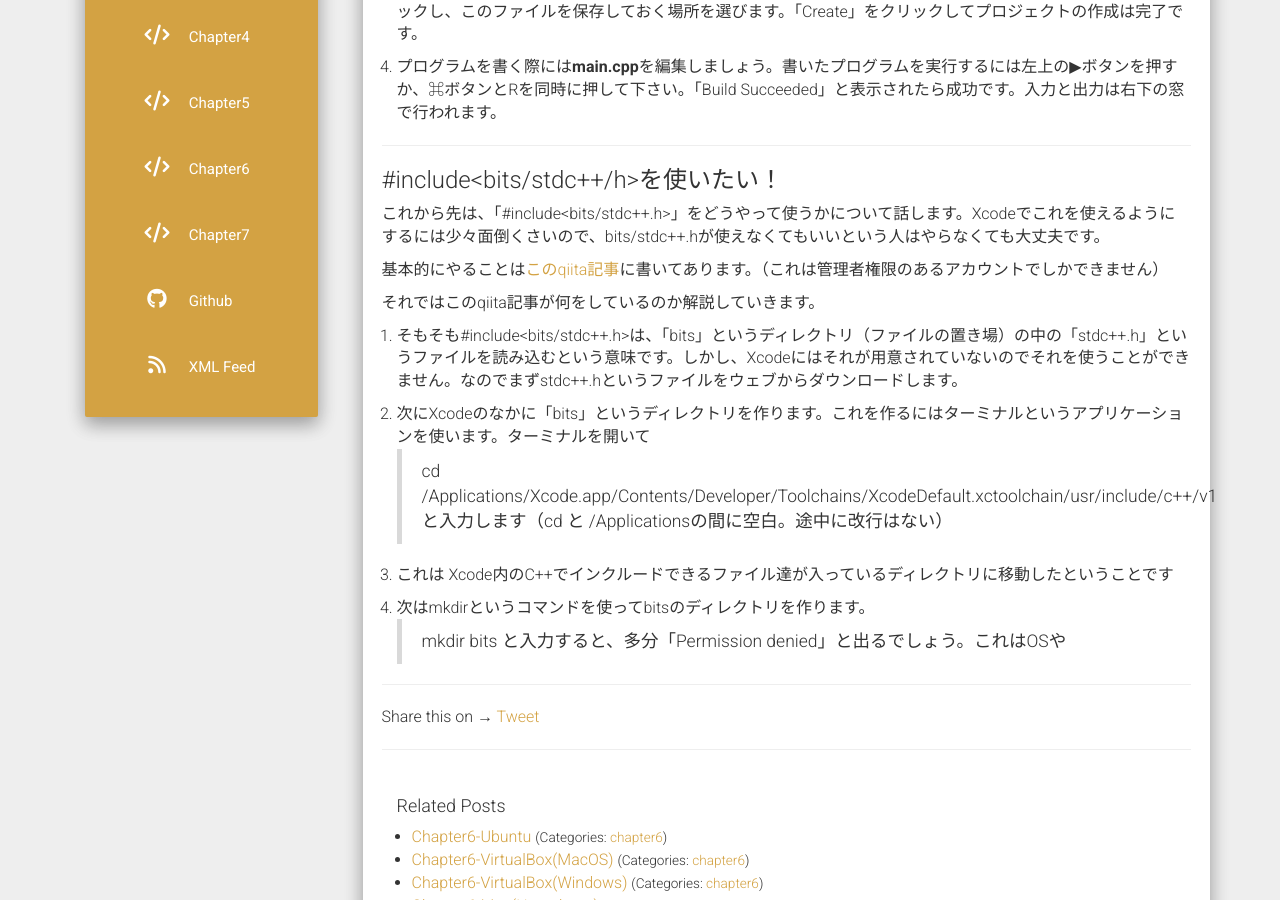
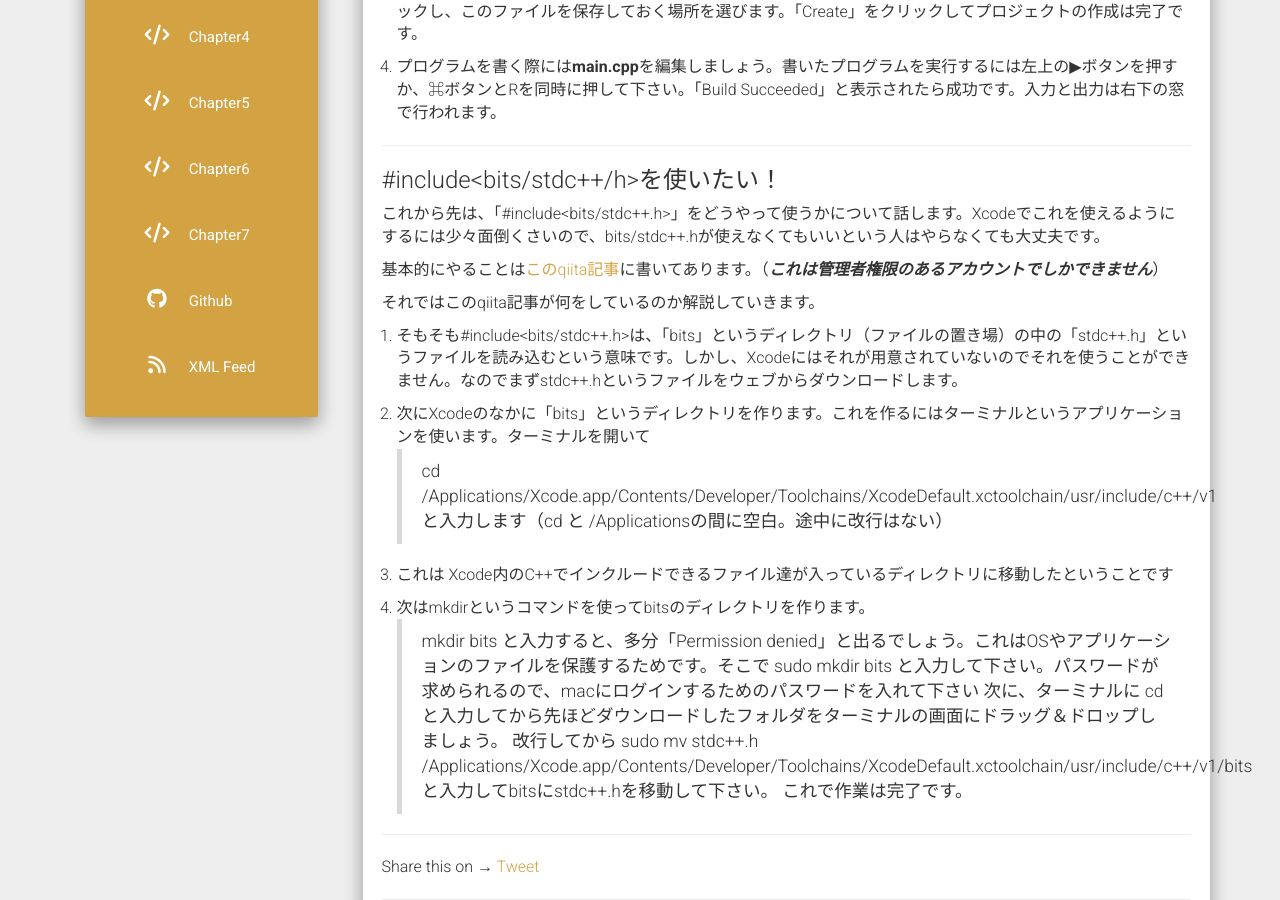
Before and after one commit to TKPaken/beginners, a Jekyll site: the page built from _posts/2020-3-25-chapter6-mac-xcode.md, in a window 1280 px wide and 900 px high, scrolled down 641 px. Built offline with Jekyll 4.4.1, drawn with Linux system fonts in a browser that asks for light colours; nearby versions of some CDN libraries; comment, search, counter and statistics services are not loaded.

Commit message:
Added some description about bits/stdc++.h

```diff
--- a/_posts/2020-3-25-chapter6-mac-xcode.md
+++ b/_posts/2020-3-25-chapter6-mac-xcode.md
@@ -23,7 +23,7 @@
 
 これから先は、「#include<bits/stdc++.h>」をどうやって使うかについて話します。Xcodeでこれを使えるようにするには少々面倒くさいので、bits/stdc++.hが使えなくてもいいという人はやらなくても大丈夫です。
 
-基本的にやることは[このqiita記事](https://qiita.com/Atsu30/items/6a4c4c070dd76a236fdc)に書いてあります。（これは管理者権限のあるアカウントでしかできません）
+基本的にやることは[このqiita記事](https://qiita.com/Atsu30/items/6a4c4c070dd76a236fdc)に書いてあります。（***これは管理者権限のあるアカウントでしかできません***）
 
 それではこのqiita記事が何をしているのか解説していきます。
 
@@ -37,4 +37,13 @@
 
 4. 次はmkdirというコマンドを使ってbitsのディレクトリを作ります。
  >mkdir bits
-と入力すると、多分「Permission denied」と出るでしょう。これはOSや
+と入力すると、多分「Permission denied」と出るでしょう。これはOSやアプリケーションのファイルを保護するためです。そこで
+>sudo mkdir bits
+と入力して下さい。パスワードが求められるので、macにログインするためのパスワードを入れて下さい
+次に、ターミナルに
+>cd
+と入力してから先ほどダウンロードしたフォルダをターミナルの画面にドラッグ＆ドロップしましょう。
+改行してから
+>sudo mv stdc++.h /Applications/Xcode.app/Contents/Developer/Toolchains/XcodeDefault.xctoolchain/usr/include/c++/v1/bits
+と入力してbitsにstdc++.hを移動して下さい。
+これで作業は完了です。
```
